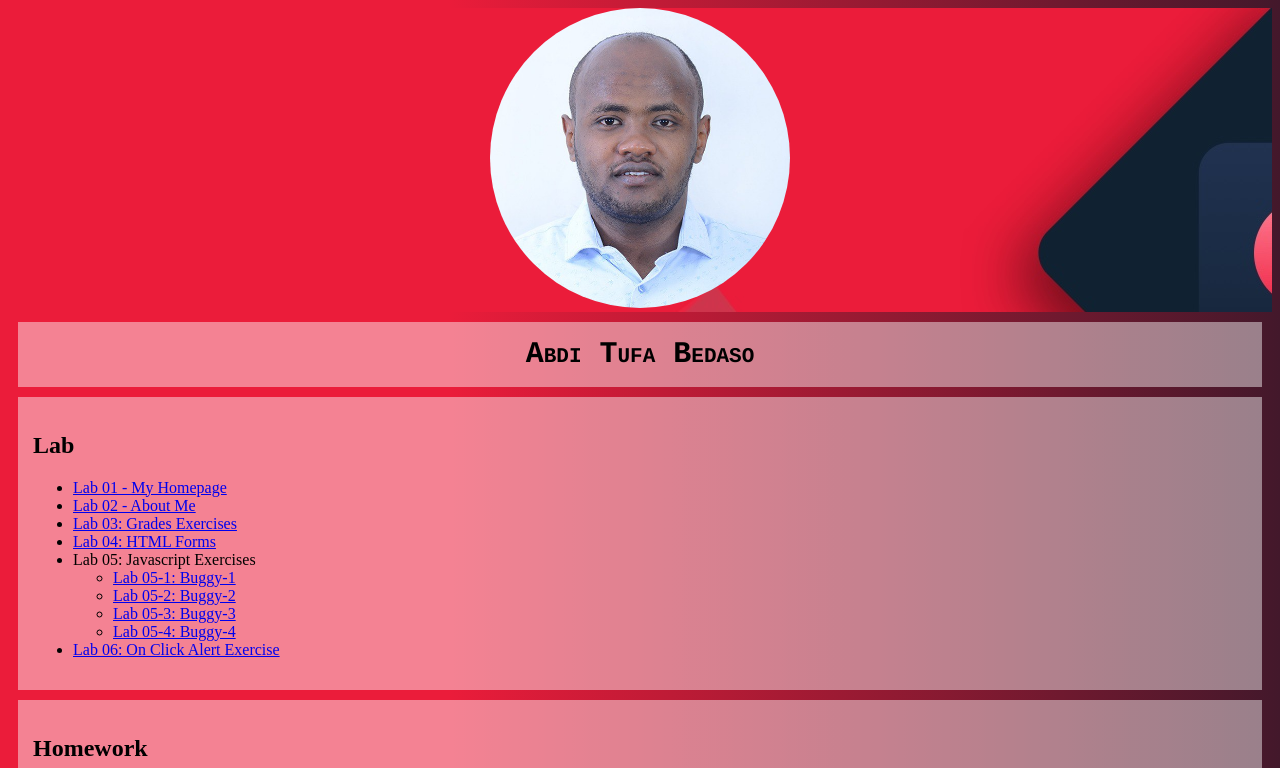
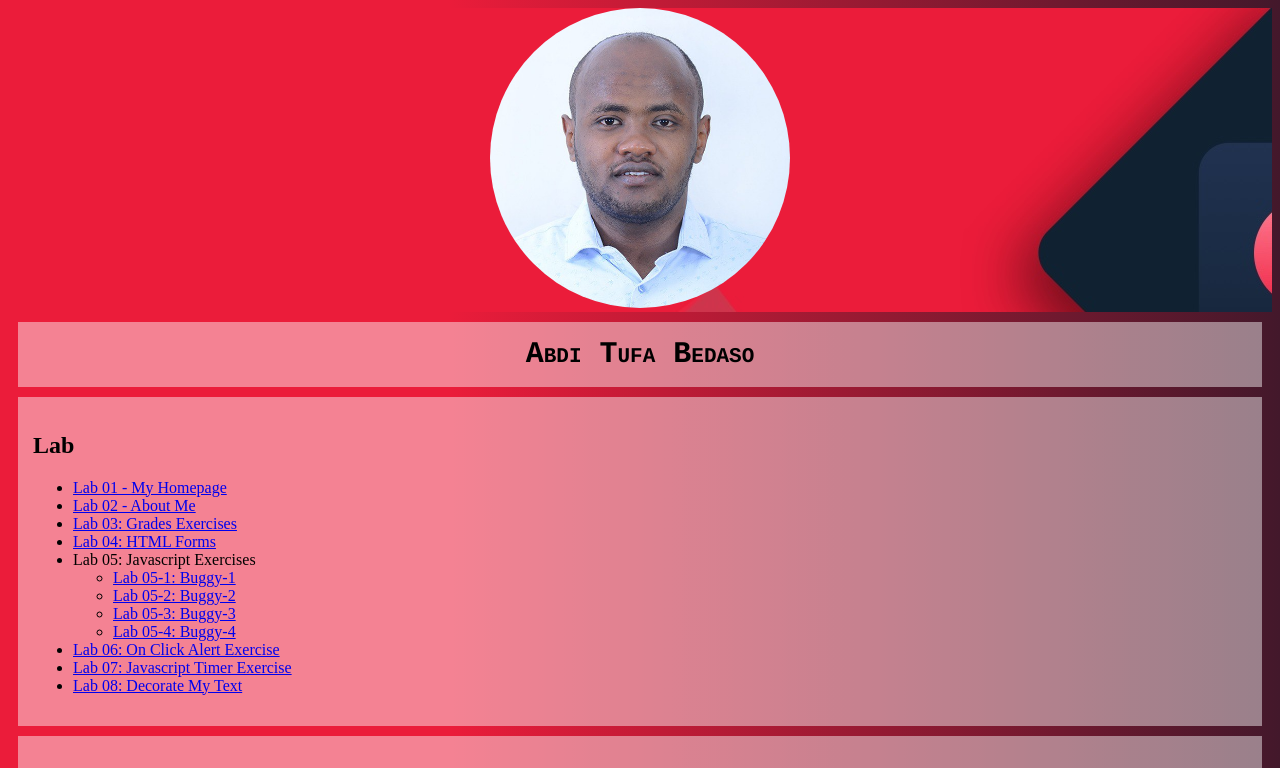
Before and after one commit to abdibedaso/abdibedaso.github.io, a plain HTML site: page index.html in a window 1280 px wide. Shown: the top 768 px of the page. Drawn offline with Linux system fonts and the light colour scheme.

Commit message:
retouch index.html

```diff
--- a/index.html
+++ b/index.html
@@ -35,6 +35,8 @@
                     </ul>
                 </li>
                 <li><a href="./on-click-alert-exercise/index.html">Lab 06: On Click Alert Exercise</a></li>
+                <li><a href="./javascript-timer-exercises/javascript-timer-exercises.txt">Lab 07: Javascript Timer Exercise</a></li>
+                <li><a href="./decorate-my-text/index.html">Lab 08: Decorate My Text</a></li>
             </ul>
         </section>
         <section style="margin: 20px; background: #ffffff73; padding: 15px; margin: 10px;">
```
